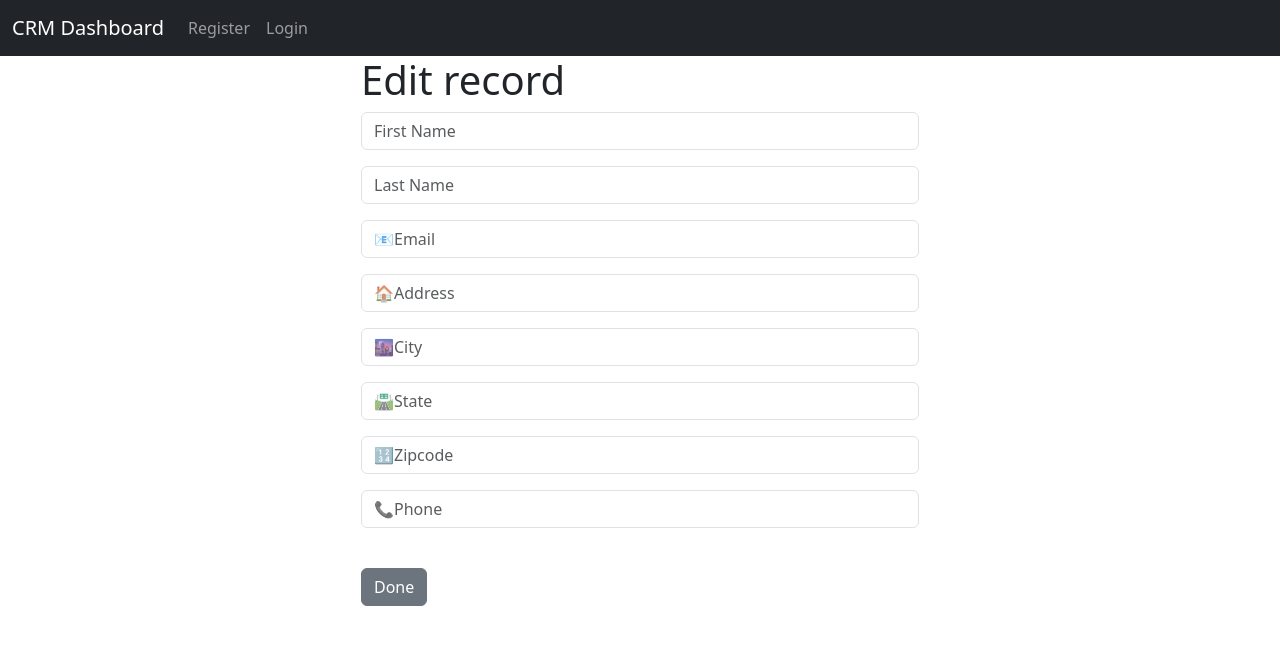
After one commit to Asirwad/CRM-App-using-Django, a Django app: template website/templates/update_record.html in a window 1280 px wide. The commit adds this page. Shown: the top 645 px of the page. Run offline with Django 4.2, Linux system fonts and the light colour scheme; the template is opened without the code that fills it: values that come from a table or form of the project are taken from there, others are empty.

Commit message:
added update record html and logic

```diff
--- a/website/templates/record.html
+++ b/website/templates/record.html
@@ -167,7 +167,7 @@
                             <strong>🔢Zipcode</strong>:&nbsp;&nbsp;{{ customer_record.zipcode }}
                         </p>
                         <a href="{% url 'home' %}" class="btn">Back</a>&emsp;
-                        <a href="#" class="btn">Edit</a>&emsp;
+                        <a href="{% url 'update_record' customer_record.id %}" class="btn">Edit</a>&emsp;
                         <a href="{% url 'delete' customer_record.id %}" class="btn">🚮Delete</a>&emsp;
                     </div>
                 </div>
--- /dev/null
+++ b/website/templates/update_record.html
@@ -0,0 +1,15 @@
+{% extends 'base.html' %}
+
+{% block content %}
+
+<div class="col-md-6 offset-md-3">
+    <h1>Edit record</h1>
+    <form method="POST">
+        {% csrf_token %}
+        {{ form.as_p }}
+    <br>
+    <button type="submit" class="btn btn-secondary">Done</button>
+    </form>
+</div>
+
+{% endblock %}
```
